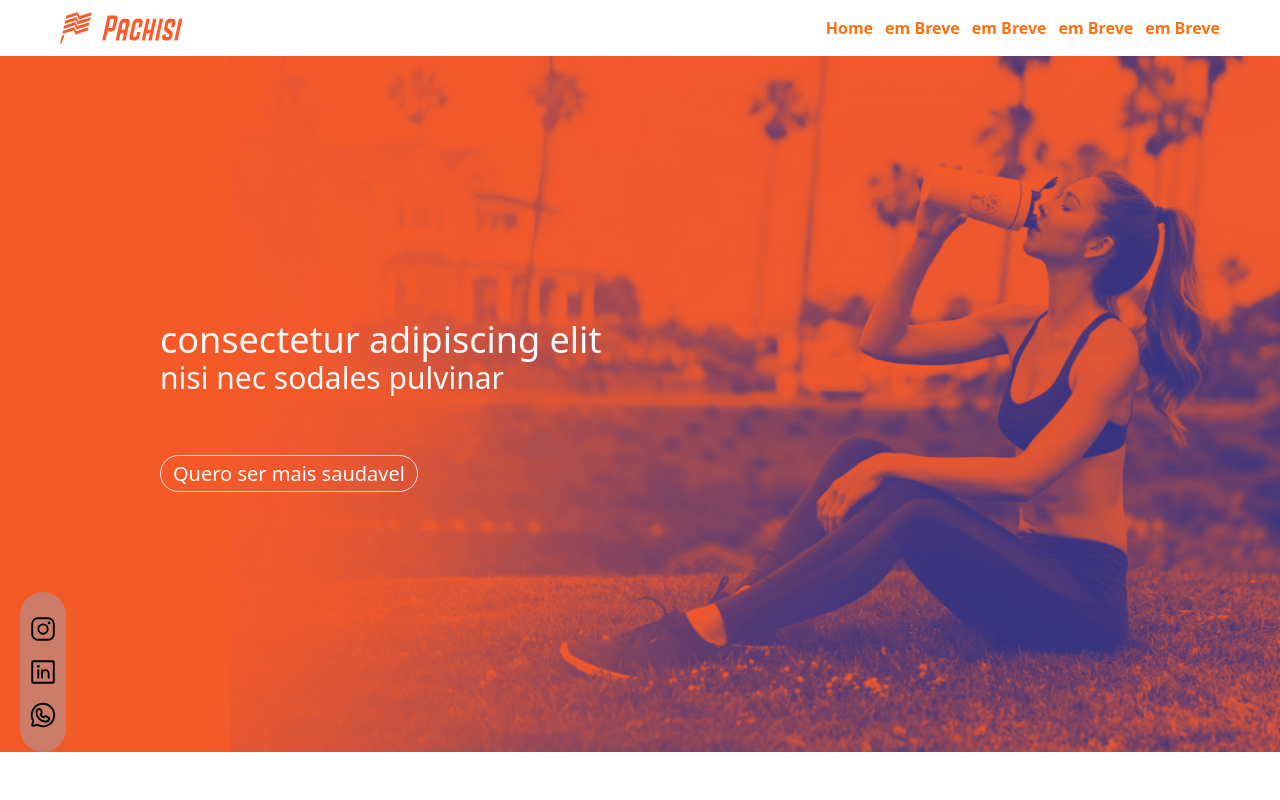
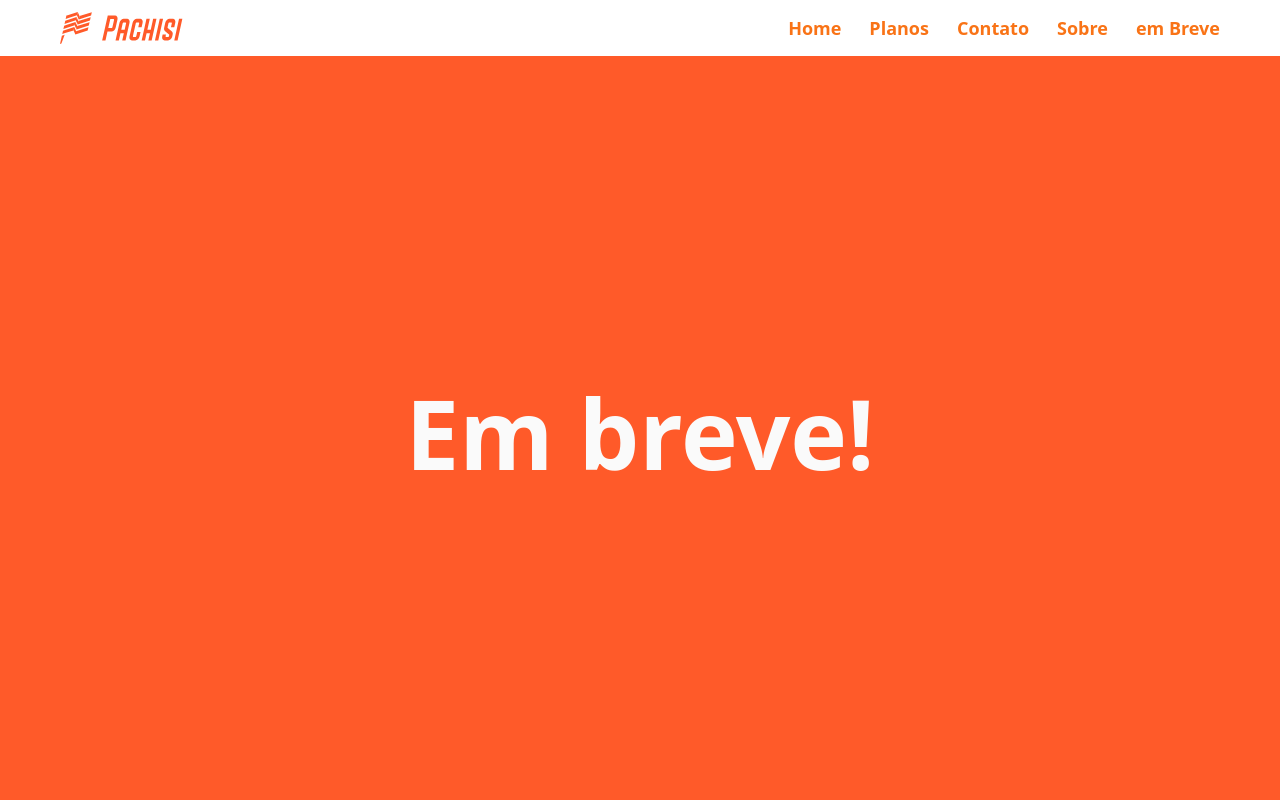
Before and after one commit to matmagamb/ProjetoASA, a React (Vite) app: page /breve in a window 1280 px wide. Shown: the top 800 px of the page. Built offline with nearby package versions, Linux system fonts and the light colour scheme.

Commit message:
page Breve

```diff
--- a/package.json
+++ b/package.json
@@ -11,7 +11,8 @@
   "dependencies": {
     "phosphor-react": "^1.4.1",
     "react": "^18.2.0",
-    "react-dom": "^18.2.0"
+    "react-dom": "^18.2.0",
+    "react-router-dom": "^6.3.0"
   },
   "devDependencies": {
     "@types/react": "^18.0.15",
--- a/src/App.tsx
+++ b/src/App.tsx
@@ -1,10 +1,14 @@
-import { Home } from './pages/Home'
+import { BrowserRouter } from 'react-router-dom'
+
+import { Router } from './routes/Router'
 
 
 function App() {
- return(
-  <Home/>
- )
+    return (
+        <BrowserRouter>
+            <Router />
+        </BrowserRouter>
+    )
 }
 
 export default App
--- /dev/null
+++ b/src/components/Breve.tsx
@@ -0,0 +1,5 @@
+export function Breve(){
+    return(
+        <h1 className="text-8xl w-full h h-[94.3vh] font-bold flex flex-1 justify-center items-center bg-[#FF5A29] text-zinc-50 ">Em breve!</h1>
+    )
+}
--- a/src/components/Header.tsx
+++ b/src/components/Header.tsx
@@ -1,3 +1,4 @@
+import { Link } from "react-router-dom"
 import { PachisiLogo } from "./PachisiLogo"
 
 export function Header() {
@@ -7,12 +8,12 @@ export function Header() {
 
 
                 <PachisiLogo />
-                <div className="text-orange-500 flex items-center justify-between gap-3 font-bold text-md ">
-                    <a href="#">Home</a>
-                    <a href="#">em Breve</a>
-                    <a href="#">em Breve</a>
-                    <a href="#">em Breve</a>
-                    <a href="#">em Breve</a>
+                <div className="text-orange-500 flex items-center text-lg justify-between gap-7 font-semibold text-md ">
+                    <Link to="/">Home</Link>
+                    <Link to="/breve">Planos</Link>
+                    <Link to="/breve">Contato</Link>
+                    <Link to="/breve">Sobre</Link>
+                    <Link to="/breve">em Breve</Link>
                 </div>
             </div>
         </header>
--- a/src/pages/Home.tsx
+++ b/src/pages/Home.tsx
@@ -117,7 +117,7 @@ export function Home() {
                     <div className=" flex justify-between  h-auto ">
                         <div className=" w-[250px] hover:scale-105 transition-all group ">
                             <img src={mente} alt="" />
-                            <h2 className="text-2xl font-bold mb-4 mt-4  group-hover:text-orange-500 ">Mente</h2>
+                            <h2 className="text-2xl font-bold mb-4 mt-4  group-hover:text[#FF5A29] ">Mente</h2>
                             <p className="text-sm ">
                                 Lorem Ipsu dolor set ipsum lorem Ipsu dolor set ipsum Lorem Ipsu Lorem Ipsu dolor set ipsum lorem Ipsu dolor set ipsum Lorem
                             </p>
@@ -125,7 +125,7 @@ export function Home() {
 
                         <div className=" w-[250px] hover:scale-105 transition-all group ">
                             <img src={exerc} alt="" />
-                            <h2 className="text-2xl font-bold mb-4 mt-4  group-hover:text-orange-500 ">Exercicio</h2>
+                            <h2 className="text-2xl font-bold mb-4 mt-4  group-hover:text[#FF5A29] ">Exercicio</h2>
                             <p className="text-sm ">
                                 Lorem Ipsu dolor set ipsum lorem Ipsu dolor set ipsum Lorem Ipsu Lorem Ipsu dolor set ipsum lorem Ipsu dolor set ipsum Lorem
                             </p>
@@ -133,7 +133,7 @@ export function Home() {
 
                         <div className=" w-[250px] hover:scale-105 transition-all group ">
                             <img src={alim} alt="" />
-                            <h2 className="text-2xl font-bold mb-4 mt-4  group-hover:text-orange-500 ">Alimentação</h2>
+                            <h2 className="text-2xl font-bold mb-4 mt-4  group-hover:text[#FF5A29] ">Alimentação</h2>
                             <p className="text-sm ">
                                 Lorem Ipsu dolor set ipsum lorem Ipsu dolor set ipsum Lorem Ipsu Lorem Ipsu dolor set ipsum lorem Ipsu dolor set ipsum Lorem
                             </p>
@@ -141,7 +141,7 @@ export function Home() {
 
                         <div className=" w-[250px] hover:scale-105 transition-all group ">
                             <img src={desc} alt="" />
-                            <h2 className="text-2xl font-bold mb-4 mt-4 group-hover:text-orange-500 ">Descanso</h2>
+                            <h2 className="text-2xl font-bold mb-4 mt-4 group-hover:text[#FF5A29] ">Descanso</h2>
                             <p className="text-sm ">
                                 Lorem Ipsu dolor set ipsum lorem Ipsu dolor set ipsum Lorem Ipsu Lorem Ipsu dolor set ipsum lorem Ipsu dolor set ipsum Lorem
                             </p>
--- /dev/null
+++ b/src/pages/Planos.tsx
@@ -0,0 +1,12 @@
+import { Breve } from "../components/Breve"
+import { Header } from "../components/Header"
+
+export function Planos() {
+    return (
+        <div>
+            <Header/>
+            <Breve/>
+        </div>
+
+    )
+}
--- /dev/null
+++ b/src/routes/Router.tsx
@@ -0,0 +1,14 @@
+import { Route, Routes } from "react-router-dom";
+import { Home } from "../pages/Home";
+import { Planos } from "../pages/Planos";
+
+
+
+export function Router() {
+    return (
+        <Routes>
+            <Route path="/" element={<Home />} />
+            <Route path="/breve" element={<Planos />} />
+        </Routes>
+    )
+}
```
Also changed, not shown: 1 other file (tests, documents, lock files or other folders).
